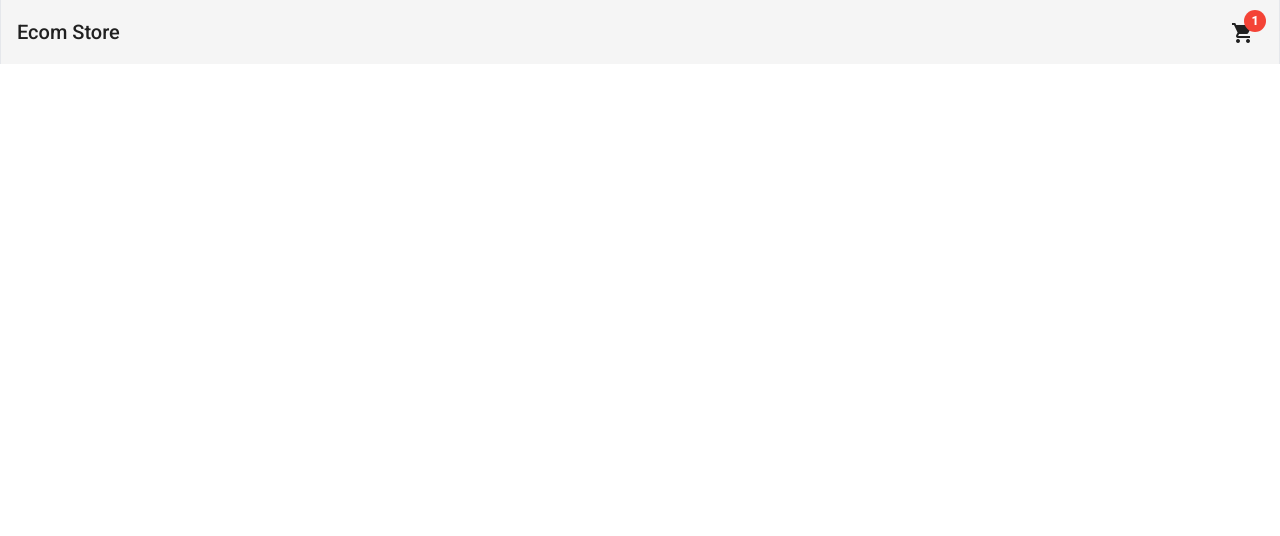
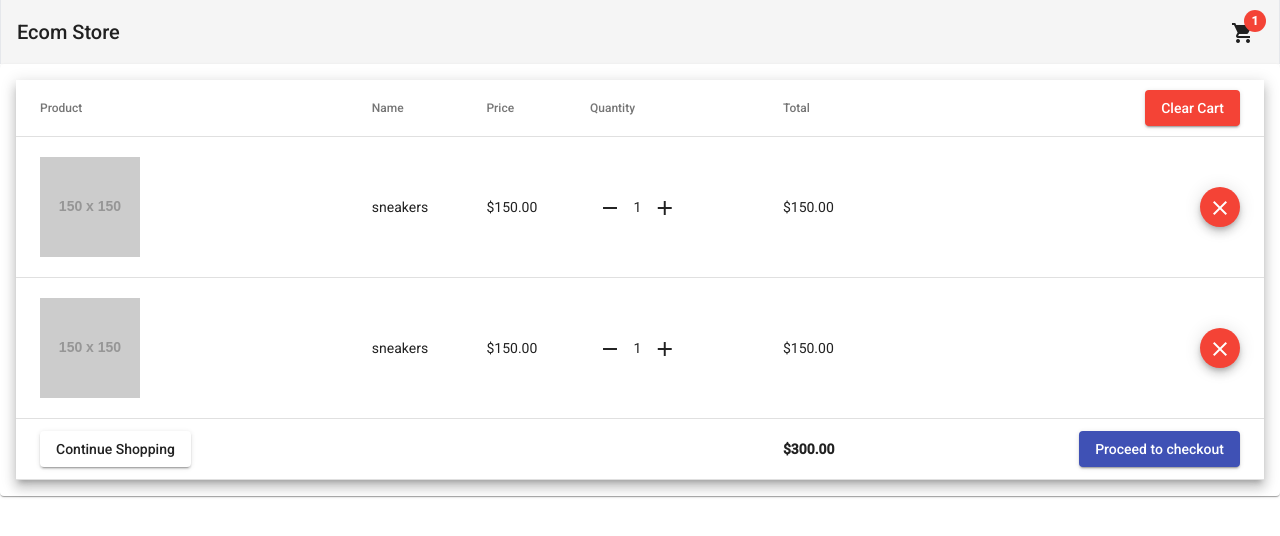
Before and after one commit to MasonT001/Ecommerce-Store, an Angular app: page /cart in a window 1280 px wide. Before the commit this address led to /. Shown: the top 536 px of the page. Built offline with nearby package versions, Linux system fonts and the light colour scheme.

Commit message:
cart page styled

```diff
--- a/src/app/app-routing.module.ts
+++ b/src/app/app-routing.module.ts
@@ -1,12 +1,14 @@
 import { NgModule } from '@angular/core';
 import { RouterModule, Routes } from '@angular/router';
 import { HomeComponent } from './pages/home/home.component';
+import { CartComponent } from './pages/cart/cart.component';
 
 const routes: Routes = [
   {
   path: 'home', component: HomeComponent
 },
   { path: '', redirectTo: '/home', pathMatch: 'full' },
+  { path: 'cart', component: CartComponent },
 ];
 
 @NgModule({
--- a/src/app/app.module.ts
+++ b/src/app/app.module.ts
@@ -22,6 +22,7 @@
 import { ProductsHeaderComponent } from './pages/home/components/products-header/products-header.component';
 import { FiltersComponent } from './pages/home/components/filters/filters.component';
 import { ProductBoxComponent } from './pages/home/components/product-box/product-box.component';
+import { CartComponent } from './pages/cart/cart.component';
 
 @NgModule({
   declarations: [
@@ -30,7 +31,8 @@
     HomeComponent,
     ProductsHeaderComponent,
     FiltersComponent,
-    ProductBoxComponent
+    ProductBoxComponent,
+    CartComponent
   ],
   imports: [
     BrowserModule,
--- /dev/null
+++ b/src/app/pages/cart/cart.component.html
@@ -0,0 +1,74 @@
+<mat-card *ngIf="cart.items.length" class="max-w-7xl mx-auto">
+    <table mat-table [dataSource]="dataSource" class="mat-elevation-z8 w-full">
+        <ng-container matColumnDef="product">
+            <th mat-header-cell *matHeaderCellDef>Product</th>
+            <td mat-cell *matCellDef="let element">
+                <img src="{{element.product}}" alt="product" class="w-[100px] my-5">
+            </td>
+            <td mat-footer-cell *matFooterCellDef>
+                <button mat-raised-button routerLink="/home">Continue Shopping</button>
+            </td>
+        </ng-container>
+        <ng-container matColumnDef="name">
+            <th mat-header-cell *matHeaderCellDef>Name</th>
+            <td mat-cell *matCellDef="let element">
+                <span class="truncate max-w-xs block">{{element.name}}</span>
+            </td>
+            <td mat-footer-cell *matFooterCellDef>
+            </td>
+        </ng-container>
+        <ng-container matColumnDef="price">
+            <th mat-header-cell *matHeaderCellDef>Price</th>
+            <td mat-cell *matCellDef="let element">
+               {{element.price | currency}}
+            </td>
+            <td mat-footer-cell *matFooterCellDef>
+            </td>
+        </ng-container><ng-container matColumnDef="quantity">
+            <th mat-header-cell *matHeaderCellDef>Quantity</th>
+            <td mat-cell *matCellDef="let element">
+                <button mat-icon-button>
+                    <mat-icon>remove</mat-icon>
+                </button>
+                <span>
+                    {{element.quantity}}
+                </span>
+                <button mat-icon-button>
+                    <mat-icon>add</mat-icon>
+                </button>
+            </td>
+            <td mat-footer-cell *matFooterCellDef>
+            </td>
+        </ng-container>
+    <ng-container matColumnDef="total">
+        <th mat-header-cell *matHeaderCellDef>Total</th>
+        <td mat-cell *matCellDef="let element">
+            {{(element.quantity * element.price) | currency}}
+        </td>
+        <td mat-footer-cell *matFooterCellDef>
+            <span class="font-bold py-5 block"> {{ getTotal(cart.items) | currency }}</span>
+        </td>
+    </ng-container>
+    <ng-container matColumnDef="action">
+        <th mat-header-cell *matHeaderCellDef>
+            <button mat-raised-button color="warn" class="float-right">
+                Clear Cart
+            </button>
+        </th>
+        <td mat-cell *matCellDef="let element">
+            <button mat-mini-fab color="warn" class="float-right"><mat-icon>close</mat-icon></button>
+        </td>
+        <td mat-footer-cell *matFooterCellDef>
+            <button mat-raised-button color="primary" class="float-right">Proceed to checkout</button>
+        </td>
+    </ng-container>
+
+        <tr mat-header-row *matHeaderRowDef="displayedColumns"></tr>
+        <tr mat-row *matRowDef="let row; columns: displayedColumns"></tr>
+        <tr mat-footer-row *matFooterRowDef="displayedColumns"></tr>
+    </table>
+</mat-card>
+<mat-card *ngIf="!cart.items.length" class="max-w-7xl mx-auto">
+    <p>Your cart is empty.</p>
+    <button mat-raised-button routerLink="/home">Start Shopping</button>
+</mat-card>
--- /dev/null
+++ b/src/app/pages/cart/cart.component.ts
@@ -0,0 +1,43 @@
+import { Component, OnInit } from '@angular/core';
+import { Cart, CartItem } from 'src/app/models/cart.model';
+
+@Component({
+  selector: 'app-cart',
+  templateUrl: './cart.component.html'
+})
+export class CartComponent implements OnInit {
+  cart: Cart = { items: [{
+    product: 'https://via.placeholder.com/150',
+    name: 'sneakers',
+    price: 150,
+    quantity: 1,
+    id: 1
+  }, {
+    product: 'https://via.placeholder.com/150',
+    name: 'sneakers',
+    price: 150,
+    quantity: 1,
+    id: 2
+  }]};
+  dataSource: Array<CartItem> = []
+  displayedColumns: Array<string> = ['product',
+  'name',
+  'price',
+  'quantity',
+  'total',
+  'action'
+];
+
+
+  constructor() { }
+
+  ngOnInit(): void {
+    this.dataSource = this.cart.items;
+  }
+
+  getTotal(items: Array<CartItem>): number {
+    return items.map((item) =>
+      item.price * item.quantity
+    ).reduce((prev, current) => prev + current, 0)
+  }
+}
```
Also changed, not shown: src/app/models/cart.model.ts (added, +12 -0 lines).
